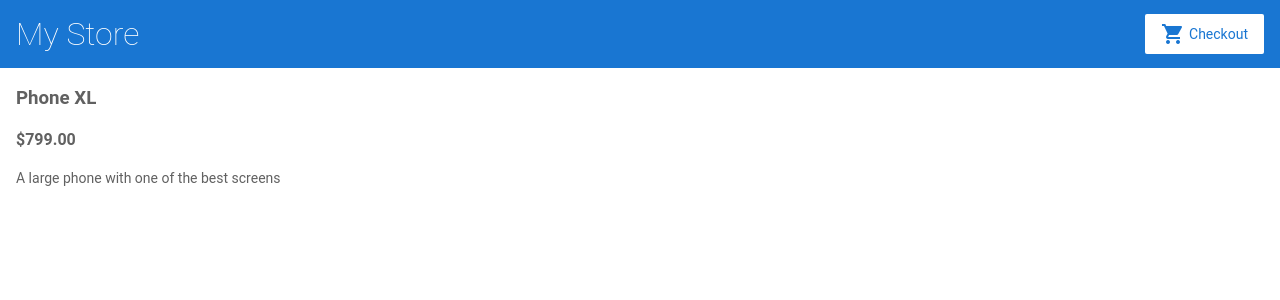
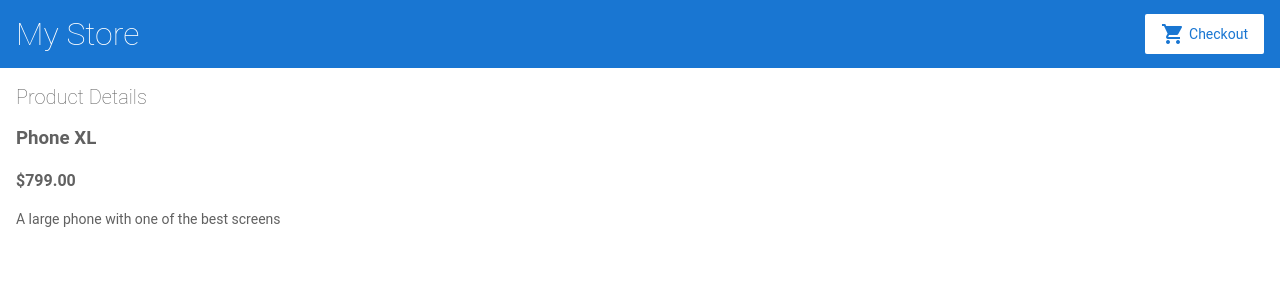
Before and after one commit to sajib-kumar-biswas/angularEcommerce, an Angular app: page /products/1 in a window 1280 px wide. Shown: the top 300 px of the page. Built offline with nearby package versions, Linux system fonts and the light colour scheme.

Commit message:
1 file modified

```diff
--- a/src/app/product-details/product-details.component.html
+++ b/src/app/product-details/product-details.component.html
@@ -1,3 +1,4 @@
+<h2>Product Details</h2>
 <div *ngIf="product">
   <h3>{{product.name}}</h3>
   <h4>{{product.price | currency}}</h4>
```
